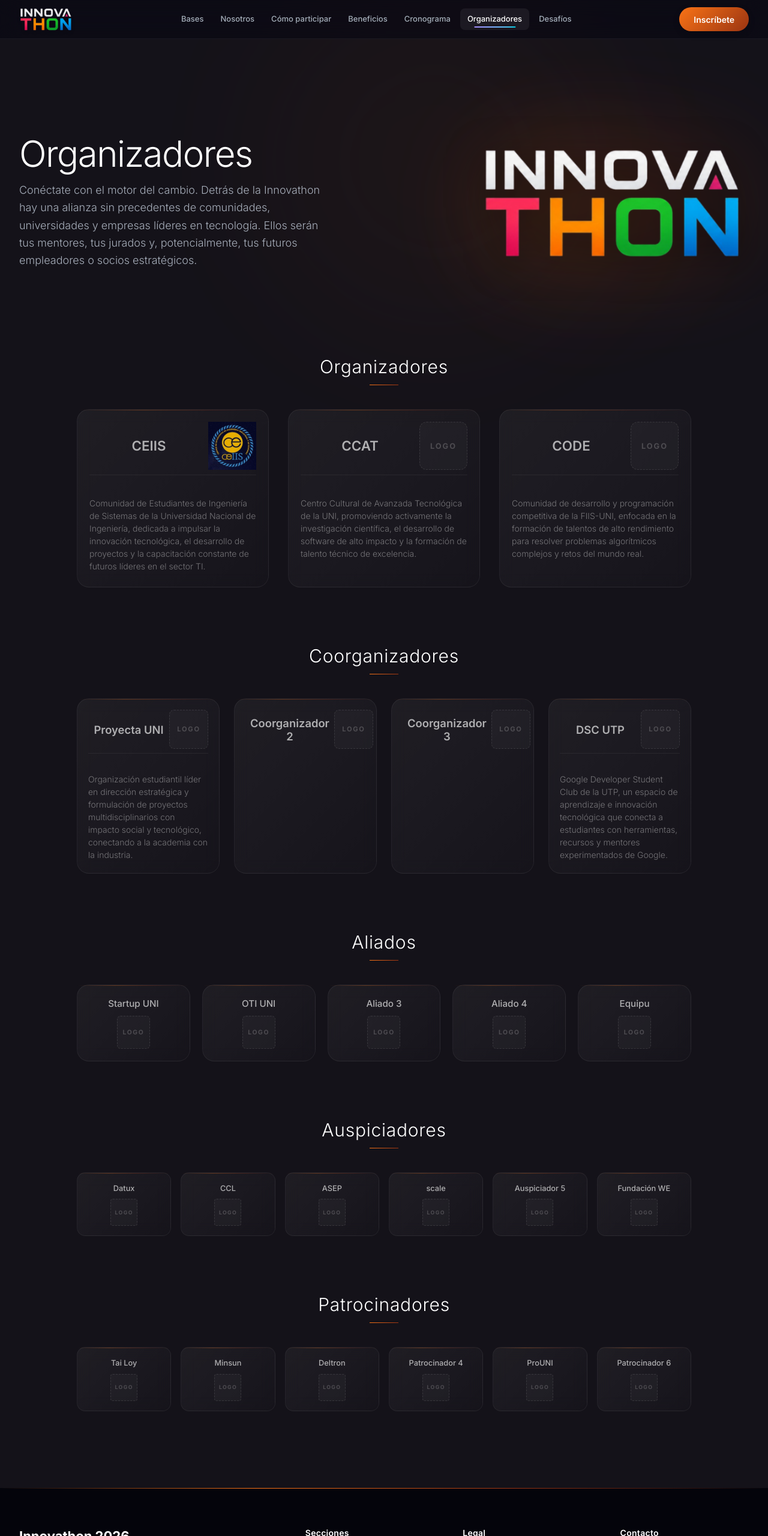
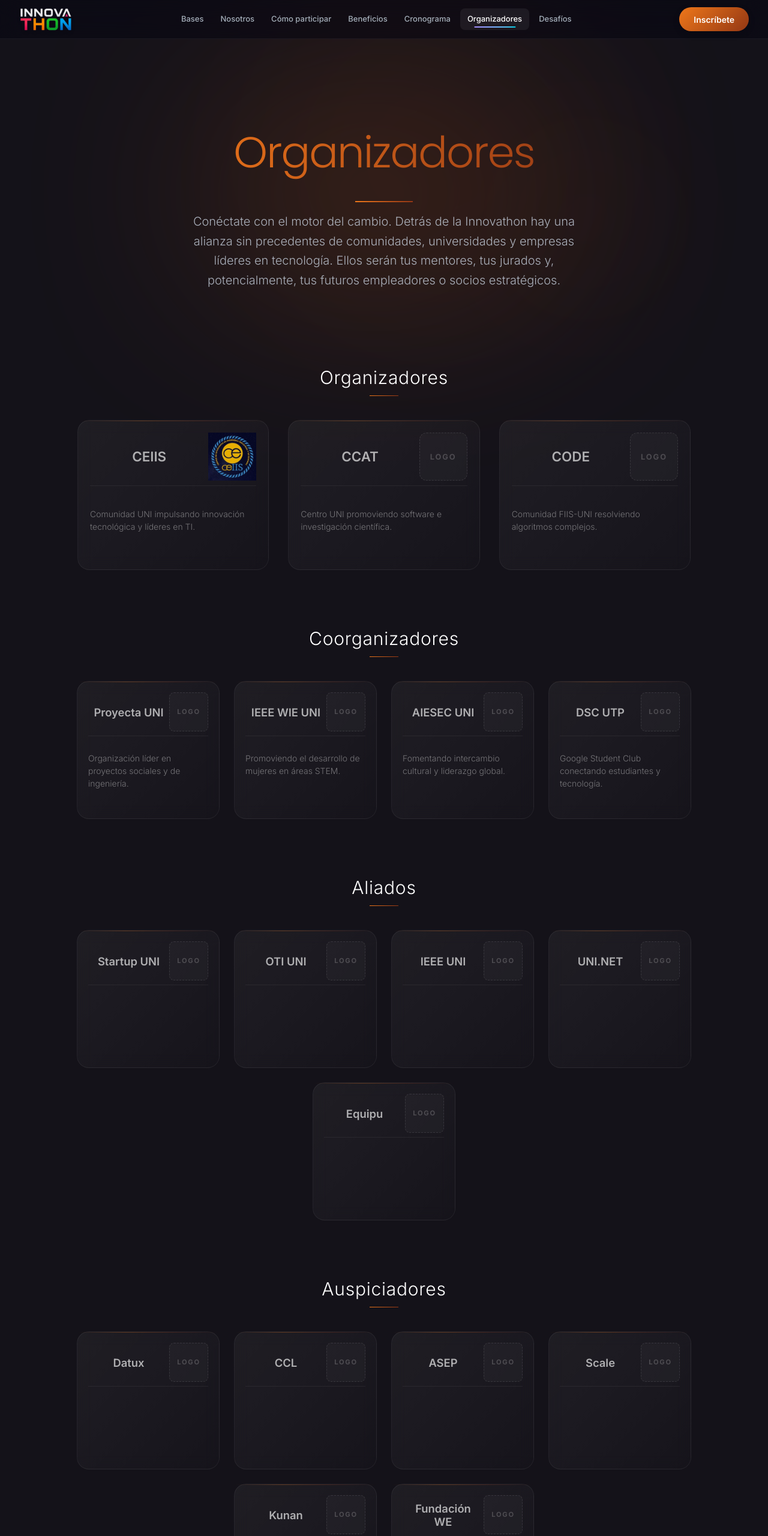
Before and after one commit to jeannrf/Innovathon-2026, an Astro site: page /organizadores in a window 1280 px wide. Shown: the top 2560 px of the page at 60% size. Built offline with nearby package versions, Linux system fonts and the light colour scheme; Astro itself is replaced by a stand-in of ours; animation ran at ten frames a second.

Commit message:
style(organizadores): implement Option A with uniform card heights, line clamp and centered flex wrapping

```diff
--- a/src/components/OrgCard.astro
+++ b/src/components/OrgCard.astro
@@ -34,12 +34,8 @@
   <div class="org-card__glow-border"></div>
 
   <!-- Contenido de la tarjeta -->
-  <div
-    class={`org-card__content ${!description ? "org-card__content--no-description" : ""}`}
-  >
-    <div
-      class={`org-card__header ${description ? "org-card__header--has-description" : ""}`}
-    >
+  <div class="org-card__content">
+    <div class="org-card__header">
       <span class="org-card__title">{name}</span>
       <div class="org-card__logo-wrapper">
         {
@@ -54,19 +50,6 @@
 
     {description && <p class="org-card__description">{description}</p>}
   </div>
-
-  <!-- Botón flotante de LinkedIn que surge en hover -->
-  {
-    hasLink && (
-      <div class="org-card__linkedin-btn">
-        <img
-          src="/images/logos/linkedin.png"
-          alt="LinkedIn"
-          class="org-card__linkedin-img"
-        />
-      </div>
-    )
-  }
 </Tag>
 
 <style>
@@ -100,12 +83,12 @@
 
   /* Alturas y proporciones jerárquicas */
   .org-card--large {
-    min-height: 250px;
+    height: 250px;
     padding: 1.25rem 1.25rem 1.5rem 1.25rem;
   }
 
   .org-card--medium-large {
-    min-height: 190px;
+    height: 230px;
     padding: 1.125rem 1.125rem 1.25rem 1.125rem;
   }
 
@@ -150,11 +133,6 @@
   }
 
   .org-card__content--no-description {
-    justify-content: center;
-  }
-
-  .org-card--large .org-card__content--no-description,
-  .org-card--medium-large .org-card__content--no-description {
     justify-content: center;
   }
 
@@ -215,11 +193,16 @@
   /* === ESTILOS ESPECÍFICOS SEGÚN EL TAMAÑO === */
 
   /* Tarjetas Grandes (Organizadores Core) y Medianas-Grandes (Coorganizadores) */
-  .org-card--large .org-card__content,
+  .org-card--large .org-card__content {
+    align-items: flex-start;
+    justify-content: flex-start;
+    gap: 1.25rem;
+  }
+
   .org-card--medium-large .org-card__content {
     align-items: flex-start;
     justify-content: flex-start;
-    gap: 1.25rem;
+    gap: 0.875rem;
   }
 
   .org-card--large .org-card__header,
@@ -231,16 +214,18 @@
     width: 100%;
   }
 
-  .org-card__header--has-description {
+  /* Cabecera con línea divisoria fija para Large y Medium-Large */
+  .org-card--large .org-card__header,
+  .org-card--medium-large .org-card__header {
     border-bottom: 1px solid rgba(255, 255, 255, 0.06);
   }
 
-  .org-card--large .org-card__header--has-description {
+  .org-card--large .org-card__header {
     padding-bottom: 0.5rem;
     margin-bottom: 1rem;
   }
 
-  .org-card--medium-large .org-card__header--has-description {
+  .org-card--medium-large .org-card__header {
     padding-bottom: 0.4rem;
     margin-bottom: 0.8rem;
   }
@@ -273,9 +258,21 @@
   .org-card__description {
     font-weight: 300;
     transition: color 0.4s ease;
+    display: -webkit-box;
+    -webkit-box-orient: vertical;
+    overflow: hidden;
   }
 
-  .org-card--large .org-card__description,
+  .org-card--large .org-card__description {
+    font-size: 0.875rem;
+    color: rgba(255, 255, 255, 0.4);
+    text-align: left;
+    max-w: 100%;
+    line-height: 1.5;
+    margin-top: 0;
+    -webkit-line-clamp: 4;
+  }
+
   .org-card--medium-large .org-card__description {
     font-size: 0.875rem;
     color: rgba(255, 255, 255, 0.4);
@@ -283,6 +280,7 @@
     max-w: 100%;
     line-height: 1.5;
     margin-top: 0;
+    -webkit-line-clamp: 4;
   }
 
   /* Ajustes específicos de placeholder por tamaño */
@@ -342,50 +340,6 @@
     transition: opacity 0.4s ease;
   }
 
-  /* Botón flotante de LinkedIn */
-  .org-card__linkedin-btn {
-    position: absolute;
-    bottom: 1.25rem;
-    right: 1.25rem;
-    width: 36px;
-    height: 36px;
-    border-radius: 8px;
-    overflow: hidden;
-    display: flex;
-    align-items: center;
-    justify-content: center;
-    opacity: 0;
-    transform: translateY(8px);
-    transition: all 0.4s cubic-bezier(0.16, 1, 0.3, 1);
-    z-index: 20;
-    box-shadow: 0 4px 12px rgba(0, 0, 0, 0.3);
-  }
-
-  .org-card__linkedin-img {
-    width: 100%;
-    height: 100%;
-    object-fit: cover;
-    transition: transform 0.3s ease;
-  }
-
-  /* Ajustes de tamaño del botón flotante */
-  .org-card--medium-large .org-card__linkedin-btn {
-    bottom: 1.125rem;
-    right: 1.125rem;
-    width: 32px;
-    height: 32px;
-    border-radius: 7px;
-  }
-
-  .org-card--medium .org-card__linkedin-btn,
-  .org-card--small .org-card__linkedin-btn {
-    bottom: 0.75rem;
-    right: 0.75rem;
-    width: 28px;
-    height: 28px;
-    border-radius: 6px;
-  }
-
   /* ===== HOVER STATES ===== */
   .org-card--has-link::after {
     content: "";
@@ -443,24 +397,4 @@
   .org-card--has-link:hover .org-card__logo {
     opacity: 1;
   }
-
-
-  /* Aparición del botón flotante */
-  .org-card--has-link:hover .org-card__linkedin-btn {
-    opacity: 1;
-    transform: translateY(0);
-  }
-
-  /* Micro-interacción sobre el botón de LinkedIn */
-  .org-card__linkedin-btn:hover {
-    transform: scale(1.1);
-    box-shadow:
-      0 0 15px rgba(0, 119, 181, 0.5),
-      0 6px 16px rgba(0, 0, 0, 0.4);
-  }
-
-  .org-card__linkedin-btn:hover .org-card__linkedin-img {
-    transform: scale(1.05);
-    filter: brightness(1.05);
-  }
 </style>
--- a/src/layouts/Layout.astro
+++ b/src/layouts/Layout.astro
@@ -21,10 +21,10 @@
 		<meta name="generator" content={Astro.generator} />
 		<title>{title} | Innovathon 2026</title>
 
-		<!-- Google Fonts: Inter (body) + Outfit (display) -->
+		<!-- Google Fonts: Inter (body) + Outfit (display) + Poppins (custom display) -->
 		<link rel="preconnect" href="https://fonts.googleapis.com">
 		<link rel="preconnect" href="https://fonts.gstatic.com" crossorigin>
-		<link href="https://fonts.googleapis.com/css2?family=Inter:wght@300;400;500;600;700;800&family=Outfit:wght@300;400;500;600;700;800&display=swap" rel="stylesheet">
+		<link href="https://fonts.googleapis.com/css2?family=Inter:wght@300;400;500;600;700;800&family=Outfit:wght@300;400;500;600;700;800&family=Poppins:wght@300;400;500;600;700;800&display=swap" rel="stylesheet">
 	</head>
 	<body class="min-h-screen flex flex-col">
 		<Navbar />
--- a/src/pages/organizadores.astro
+++ b/src/pages/organizadores.astro
@@ -7,19 +7,19 @@
     name: "CEIIS",
     logo: "/images/logos/ceiis.png",
     linkedin: "https://www.linkedin.com/company/ceiisuni/",
-    description: "Comunidad de Estudiantes de Ingeniería de Sistemas de la Universidad Nacional de Ingeniería, dedicada a impulsar la innovación tecnológica, el desarrollo de proyectos y la capacitación constante de futuros líderes en el sector TI."
+    description: "Comunidad UNI impulsando innovación tecnológica y líderes en TI."
   },
   {
     name: "CCAT",
     logo: "",
     linkedin: "https://linkedin.com",
-    description: "Centro Cultural de Avanzada Tecnológica de la UNI, promoviendo activamente la investigación científica, el desarrollo de software de alto impacto y la formación de talento técnico de excelencia."
+    description: "Centro UNI promoviendo software e investigación científica."
   },
   {
     name: "CODE",
     logo: "",
     linkedin: "https://linkedin.com",
-    description: "Comunidad de desarrollo y programación competitiva de la FIIS-UNI, enfocada en la formación de talentos de alto rendimiento para resolver problemas algorítmicos complejos y retos del mundo real."
+    description: "Comunidad FIIS-UNI resolviendo algoritmos complejos."
   },
 ];
 
@@ -28,88 +28,160 @@
     name: "Proyecta UNI",
     logo: "",
     linkedin: "https://linkedin.com",
-    description: "Organización estudiantil líder en dirección estratégica y formulación de proyectos multidisciplinarios con impacto social y tecnológico, conectando a la academia con la industria."
+    description: "Organización líder en proyectos sociales y de ingeniería."
   },
   {
-    name: "Coorganizador 2",
+    name: "IEEE WIE UNI",
     logo: "",
     linkedin: "#",
-    description: ""
+    description: "Promoviendo el desarrollo de mujeres en áreas STEM."
   },
   {
-    name: "Coorganizador 3",
+    name: "AIESEC UNI",
     logo: "",
     linkedin: "#",
-    description: ""
+    description: "Fomentando intercambio cultural y liderazgo global."
   },
   {
     name: "DSC UTP",
     logo: "",
     linkedin: "https://linkedin.com",
-    description: "Google Developer Student Club de la UTP, un espacio de aprendizaje e innovación tecnológica que conecta a estudiantes con herramientas, recursos y mentores experimentados de Google."
+    description: "Google Student Club conectando estudiantes y tecnología."
   },
 ];
 
 const aliados = [
-  { name: "Startup UNI", logo: "", linkedin: "https://linkedin.com" },
-  { name: "OTI UNI", logo: "", linkedin: "https://linkedin.com" },
-  { name: "Aliado 3", logo: "", linkedin: "#" },
-  { name: "Aliado 4", logo: "", linkedin: "#" },
-  { name: "Equipu", logo: "", linkedin: "https://linkedin.com" },
+  {
+    name: "Startup UNI",
+    logo: "",
+    linkedin: "https://linkedin.com",
+    description: "Incubadora impulsando emprendimientos tecnológicos innovadores."
+  },
+  {
+    name: "OTI UNI",
+    logo: "",
+    linkedin: "https://linkedin.com",
+    description: "Soporte tecnológico para la comunidad académica UNI."
+  },
+  {
+    name: "IEEE UNI",
+    logo: "",
+    linkedin: "#",
+    description: "Rama estudiantil impulsando el desarrollo tecnológico integral."
+  },
+  {
+    name: "UNI.NET",
+    logo: "",
+    linkedin: "#",
+    description: "Comunidad dedicada a la computación en la nube."
+  },
+  {
+    name: "Equipu",
+    logo: "",
+    linkedin: "https://linkedin.com",
+    description: "Red de emprendimiento conectando proyectos de alto impacto."
+  },
 ];
 
 const auspiciadores = [
-  { name: "Datux", logo: "", linkedin: "https://linkedin.com" },
-  { name: "CCL", logo: "", linkedin: "https://linkedin.com" },
-  { name: "ASEP", logo: "", linkedin: "https://linkedin.com" },
-  { name: "scale", logo: "", linkedin: "https://linkedin.com" },
-  { name: "Auspiciador 5", logo: "", linkedin: "#" },
-  { name: "Fundación WE", logo: "", linkedin: "https://linkedin.com" },
+  {
+    name: "Datux",
+    logo: "",
+    linkedin: "https://linkedin.com",
+    description: "Educación líder en ciencia de datos y software."
+  },
+  {
+    name: "CCL",
+    logo: "",
+    linkedin: "https://linkedin.com",
+    description: "Impulsando el crecimiento empresarial del país."
+  },
+  {
+    name: "ASEP",
+    logo: "",
+    linkedin: "https://linkedin.com",
+    description: "Potenciando el ecosistema de emprendimiento nacional."
+  },
+  {
+    name: "Scale",
+    logo: "",
+    linkedin: "https://linkedin.com",
+    description: "Aceleradora global y puente para inversiones tecnológicas."
+  },
+  {
+    name: "Kunan",
+    logo: "",
+    linkedin: "#",
+    description: "Impulsando emprendimiento social y ambiental peruano."
+  },
+  {
+    name: "Fundación WE",
+    logo: "",
+    linkedin: "https://linkedin.com",
+    description: "Enfocados en educación técnica y empoderamiento digital."
+  },
 ];
 
 const patrocinadores = [
-  { name: "Tai Loy", logo: "", linkedin: "https://linkedin.com" },
-  { name: "Minsun", logo: "", linkedin: "https://linkedin.com" },
-  { name: "Deltron", logo: "", linkedin: "https://linkedin.com" },
-  { name: "Patrocinador 4", logo: "", linkedin: "#" },
-  { name: "ProUNI", logo: "", linkedin: "https://linkedin.com" },
-  { name: "Patrocinador 6", logo: "", linkedin: "#" },
+  {
+    name: "Tai Loy",
+    logo: "",
+    linkedin: "https://linkedin.com",
+    description: "Líder nacional en útiles escolares y tecnología."
+  },
+  {
+    name: "Minsun",
+    logo: "",
+    linkedin: "https://linkedin.com",
+    description: "Consultoría tecnológica experta en redes e infraestructura."
+  },
+  {
+    name: "Deltron",
+    logo: "",
+    linkedin: "https://linkedin.com",
+    description: "Principal distribuidor mayorista de cómputo en Perú."
+  },
+  {
+    name: "Coolbox",
+    logo: "",
+    linkedin: "#",
+    description: "Especialistas en gadgets y soluciones tecnológicas."
+  },
+  {
+    name: "ProUNI",
+    logo: "",
+    linkedin: "https://linkedin.com",
+    description: "Financiando investigación y becas estudiantiles de excelencia."
+  },
+  {
+    name: "Lenovo",
+    logo: "",
+    linkedin: "#",
+    description: "Fabricante global líder en computadoras y hardware."
+  },
 ];
 ---
 
 <Layout title="Organizadores">
   <!-- HERO -->
-  <section class="relative pt-32 pb-16 overflow-x-clip min-h-[60vh] flex items-center">
+  <section class="relative pt-36 pb-20 overflow-x-clip min-h-[50vh] flex items-center">
     <!-- Ambient Glows (matching index.astro aesthetic) -->
-    <div class="absolute left-1/3 -top-[20%] w-[600px] h-[600px] rounded-full bg-[var(--theme-color-glow)] blur-[130px] pointer-events-none opacity-25 z-0"></div>
-    <div class="absolute right-[10%] top-1/4 w-[350px] h-[350px] rounded-full bg-[var(--theme-color-glow)] blur-[100px] pointer-events-none opacity-20 z-0"></div>
+    <div class="absolute left-1/3 -top-[20%] w-[600px] h-[600px] rounded-full bg-[var(--theme-color-glow)] blur-[130px] pointer-events-none opacity-20 z-0"></div>
+    <div class="absolute right-[10%] top-1/4 w-[350px] h-[350px] rounded-full bg-[var(--theme-color-glow)] blur-[100px] pointer-events-none opacity-15 z-0"></div>
 
-    <div class="container-custom relative z-10 w-full">
-      <div class="grid grid-cols-1 lg:grid-cols-12 gap-12 items-center">
-        <!-- Left Column: Title & Intro -->
-        <div class="lg:col-span-6 text-left space-y-6">
-          <h1 class="text-4xl md:text-5xl lg:text-6xl font-light mb-4 text-white tracking-tight reveal" style="font-family: var(--font-display);">
+    <!-- Centered Gradient Glow behind the title -->
+    <div class="absolute left-1/2 top-1/2 -translate-x-1/2 -translate-y-1/2 w-[300px] sm:w-[600px] h-[300px] rounded-full bg-gradient-to-tr from-[var(--theme-color-primary)] to-[var(--theme-color-secondary)] blur-[100px] sm:blur-[140px] pointer-events-none opacity-25 z-0"></div>
+
+    <div class="container-custom relative z-10 w-full text-center">
+      <div class="max-w-3xl mx-auto space-y-6">
+        <h1 class="text-4xl sm:text-5xl md:text-7xl font-light tracking-tight bg-gradient-to-r from-[var(--theme-color-primary)] to-[var(--theme-color-secondary)] bg-clip-text text-transparent transition-all duration-500 reveal pb-3 leading-tight" style="font-family: 'Poppins', sans-serif;">
           Organizadores
         </h1>
+        <div class="w-24 h-[2px] bg-gradient-to-r from-[var(--theme-color-primary)] to-[var(--theme-color-secondary)] mx-auto my-4 reveal"></div>
 
-          <p class="text-slate-300/80 text-lg leading-relaxed font-light reveal reveal-delayed max-w-lg">
+        <p class="text-slate-300/80 text-base sm:text-xl leading-relaxed font-light reveal reveal-delayed max-w-2xl mx-auto">
           Conéctate con el motor del cambio. Detrás de la Innovathon hay una alianza sin precedentes de comunidades, universidades y empresas líderes en tecnología. Ellos serán tus mentores, tus jurados y, potencialmente, tus futuros empleadores o socios estratégicos.
         </p>
-        </div>
-
-        <!-- Right Column: Space for future visual -->
-        <div class="lg:col-span-6 flex justify-center lg:justify-end reveal reveal-delayed">
-          <div class="relative group">
-            <!-- Background Glow effect behind the logo -->
-            <div class="absolute inset-0 bg-gradient-to-tr from-[var(--theme-color-primary)] to-[var(--theme-color-secondary)] rounded-full blur-[80px] opacity-20 group-hover:opacity-30 transition-opacity duration-700 pointer-events-none"></div>
-
-            <img
-              src="/images/logos/innovathon_logo.png"
-              alt="Innovathon Logo"
-              class="relative z-10 w-72 md:w-96 lg:w-[450px] h-auto object-contain max-w-full drop-shadow-[0_10px_30px_rgba(0,0,0,0.5)] group-hover:scale-105 transition-transform duration-500 ease-out"
-            />
-          </div>
-        </div>
       </div>
     </div>
   </section>
@@ -127,8 +199,9 @@
           <div class="w-12 h-[1px] bg-gradient-to-r from-[var(--theme-color-primary)] to-[var(--theme-color-secondary)] mx-auto mt-3"></div>
         </div>
 
-        <div class="grid grid-cols-1 md:grid-cols-3 gap-8 max-w-5xl mx-auto">
+        <div class="flex flex-wrap gap-8 justify-center max-w-5xl mx-auto">
           {organizadores.map(org => (
+            <div class="w-full sm:w-[calc(50%-16px)] md:w-[calc(33.333%-22px)] shrink-0">
               <OrgCard
                 name={org.name}
                 linkedin={org.linkedin}
@@ -136,6 +209,7 @@
                 description={org.description}
                 size="large"
               />
+            </div>
           ))}
         </div>
       </div>
@@ -149,8 +223,9 @@
           <div class="w-12 h-[1px] bg-gradient-to-r from-[var(--theme-color-primary)] to-[var(--theme-color-secondary)] mx-auto mt-3"></div>
         </div>
 
-        <div class="grid grid-cols-2 md:grid-cols-4 gap-6 max-w-5xl mx-auto">
+        <div class="flex flex-wrap gap-6 justify-center max-w-5xl mx-auto">
           {coorganizadores.map(org => (
+            <div class="w-full sm:w-[calc(50%-12px)] lg:w-[calc(25%-18px)] shrink-0">
               <OrgCard
                 name={org.name}
                 linkedin={org.linkedin}
@@ -158,11 +233,12 @@
                 description={org.description}
                 size="medium-large"
               />
+            </div>
           ))}
         </div>
       </div>
 
-      <!-- 3. ALIADOS (Medium Cards) -->
+      <!-- 3. ALIADOS (Medium-Large Cards) -->
       <div class="reveal">
         <div class="text-center mb-10">
           <h2 class="text-2xl md:text-3xl font-light text-white tracking-wide" style="font-family: var(--font-display);">
@@ -171,19 +247,21 @@
           <div class="w-12 h-[1px] bg-gradient-to-r from-[var(--theme-color-primary)] to-[var(--theme-color-secondary)] mx-auto mt-3"></div>
         </div>
 
-        <div class="grid grid-cols-2 sm:grid-cols-3 md:grid-cols-5 gap-5 max-w-5xl mx-auto">
+        <div class="flex flex-wrap gap-6 justify-center max-w-5xl mx-auto">
           {aliados.map(org => (
+            <div class="w-full sm:w-[calc(50%-12px)] lg:w-[calc(25%-18px)] shrink-0">
               <OrgCard
                 name={org.name}
                 linkedin={org.linkedin}
                 logo={org.logo}
-              size="medium"
+                size="medium-large"
               />
+            </div>
           ))}
         </div>
       </div>
 
-      <!-- 4. AUSPICIADORES (Medium-Small Cards) -->
+      <!-- 4. AUSPICIADORES (Medium-Large Cards) -->
       <div class="reveal">
         <div class="text-center mb-10">
           <h2 class="text-2xl md:text-3xl font-light text-white tracking-wide" style="font-family: var(--font-display);">
@@ -192,19 +270,21 @@
           <div class="w-12 h-[1px] bg-gradient-to-r from-[var(--theme-color-primary)] to-[var(--theme-color-secondary)] mx-auto mt-3"></div>
         </div>
 
-        <div class="grid grid-cols-2 sm:grid-cols-3 lg:grid-cols-6 gap-4 max-w-5xl mx-auto">
+        <div class="flex flex-wrap gap-6 justify-center max-w-5xl mx-auto">
           {auspiciadores.map(org => (
+            <div class="w-full sm:w-[calc(50%-12px)] lg:w-[calc(25%-18px)] shrink-0">
               <OrgCard
                 name={org.name}
                 linkedin={org.linkedin}
                 logo={org.logo}
-              size="small"
+                size="medium-large"
               />
+            </div>
           ))}
         </div>
       </div>
 
-      <!-- 5. PATROCINADORES (Small Cards) -->
+      <!-- 5. PATROCINADORES (Medium-Large Cards) -->
       <div class="reveal">
         <div class="text-center mb-10">
           <h2 class="text-2xl md:text-3xl font-light text-white tracking-wide" style="font-family: var(--font-display);">
@@ -213,14 +293,16 @@
           <div class="w-12 h-[1px] bg-gradient-to-r from-[var(--theme-color-primary)] to-[var(--theme-color-secondary)] mx-auto mt-3"></div>
         </div>
 
-        <div class="grid grid-cols-2 sm:grid-cols-3 lg:grid-cols-6 gap-4 max-w-5xl mx-auto">
+        <div class="flex flex-wrap gap-6 justify-center max-w-5xl mx-auto">
           {patrocinadores.map(org => (
+            <div class="w-full sm:w-[calc(50%-12px)] lg:w-[calc(25%-18px)] shrink-0">
               <OrgCard
                 name={org.name}
                 linkedin={org.linkedin}
                 logo={org.logo}
-              size="small"
+                size="medium-large"
               />
+            </div>
           ))}
         </div>
       </div>
```
Lines whose indentation alone changed are shown as unchanged.
